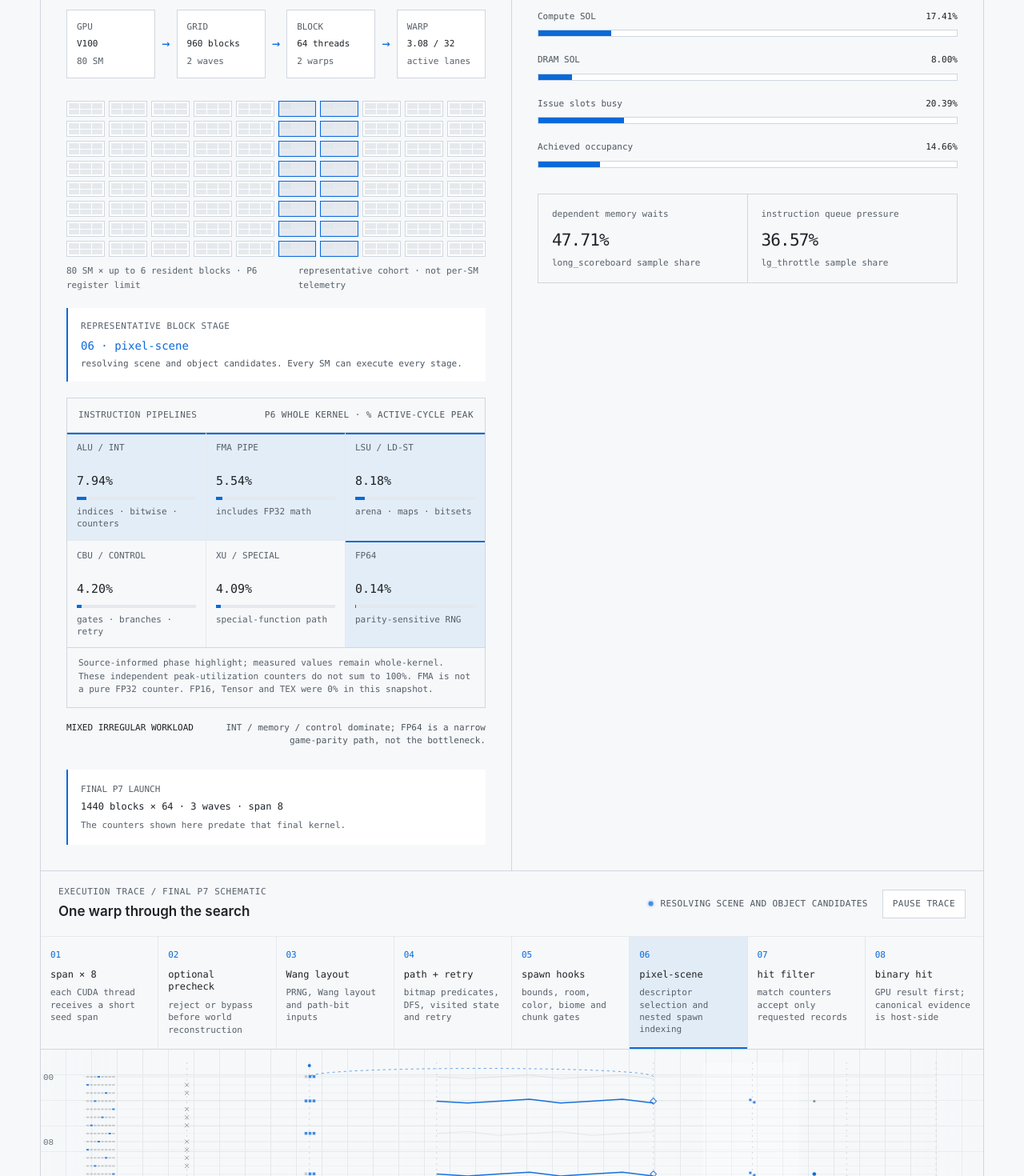
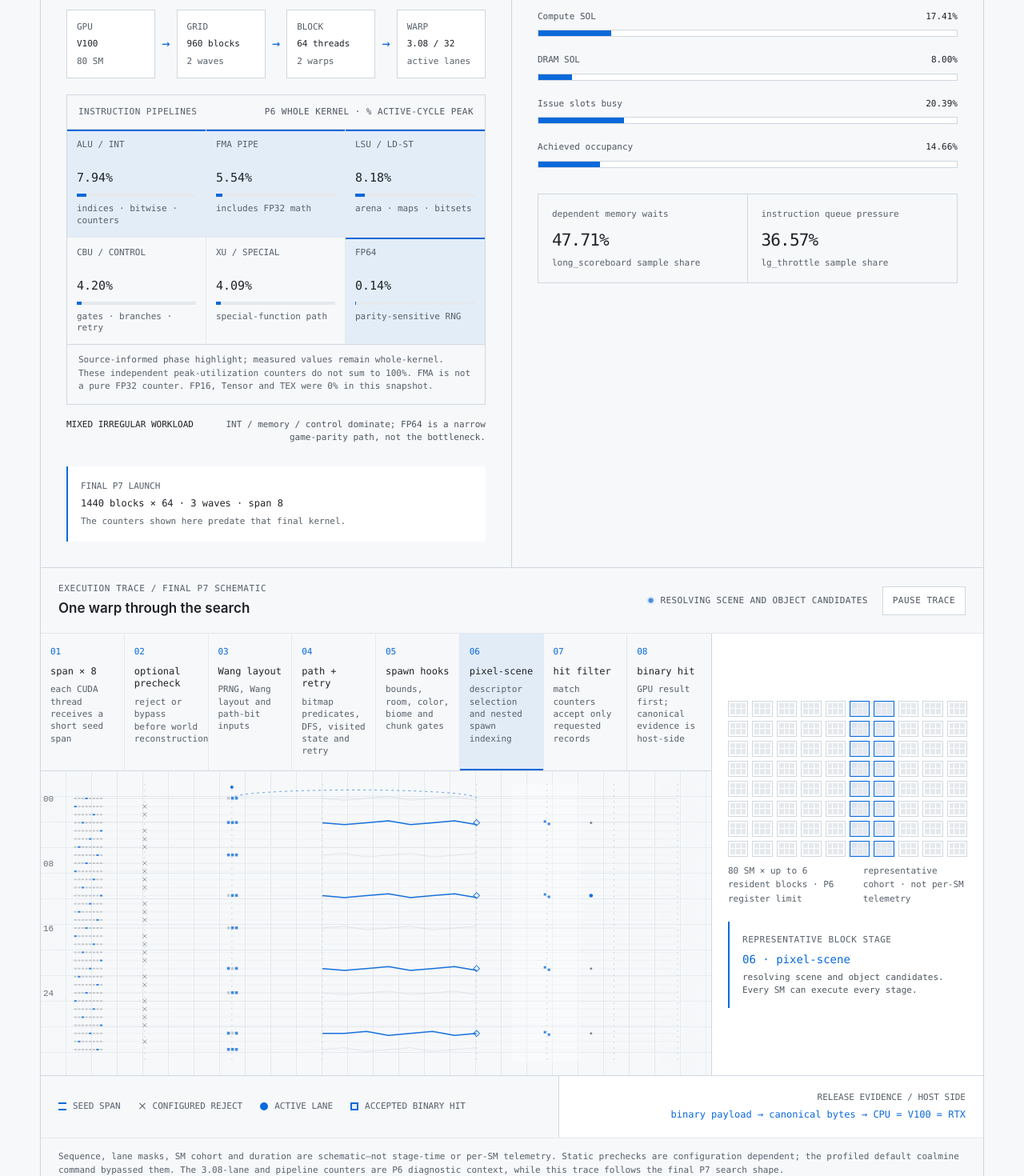
Before and after one commit to ezsx/ezsx-site, a Next.js app: page / in a window 1280 px wide. Shown: the part 3180-4650 px from the top of the page at 80% size. Built offline with nearby package versions, Linux system fonts and the light colour scheme.

Commit message:
Place SM residency beside CUDA trace

```diff
--- a/app/cuda-search-trace.tsx
+++ b/app/cuda-search-trace.tsx
@@ -415,12 +415,10 @@ function drawTrace(
 
 type CudaSearchTraceProps = {
   onPhaseChange: (phase: CudaTracePhaseId) => void;
-  onPlaybackChange: (playing: boolean) => void;
 };
 
 export default function CudaSearchTrace({
   onPhaseChange,
-  onPlaybackChange,
 }: CudaSearchTraceProps) {
   const [phaseIndex, setPhaseIndex] = useState(0);
   const [run, setRun] = useState(0);
@@ -433,10 +431,7 @@ export default function CudaSearchTrace({
   const hostRef = useRef<HTMLDivElement>(null);
   const progressRef = useRef(0);
   const phase = CUDA_TRACE_PHASES[phaseIndex];
-
-  useEffect(() => {
-    onPlaybackChange(inViewport && !reducedMotion && !paused && !complete);
-  }, [complete, inViewport, onPlaybackChange, paused, reducedMotion]);
+  const playing = inViewport && !reducedMotion && !paused && !complete;
 
   useEffect(() => {
     const canvas = canvasRef.current;
@@ -595,11 +590,7 @@ export default function CudaSearchTrace({
 
   return (
     <section
-      className={`cuda-trace ${
-        inViewport && !reducedMotion && !paused && !complete
-          ? "is-playing"
-          : "is-still"
-      }`}
+      className={`cuda-trace ${playing ? "is-playing" : "is-still"}`}
       aria-labelledby="cuda-trace-title"
     >
       <div className="trace-toolbar">
@@ -627,9 +618,14 @@ export default function CudaSearchTrace({
         </div>
       </div>
 
+      <div className="trace-workspace">
+        <div className="trace-main">
           <ol className="trace-axis" aria-label="CUDA search stages">
             {CUDA_TRACE_PHASES.map((item, index) => (
-          <li className={index === phaseIndex ? "is-active" : undefined} key={item.id}>
+              <li
+                className={index === phaseIndex ? "is-active" : undefined}
+                key={item.id}
+              >
                 <span>{item.number}</span>
                 <strong>{item.axis}</strong>
                 <small>{item.summary}</small>
@@ -643,6 +639,53 @@ export default function CudaSearchTrace({
               ref={canvasRef}
               role="img"
             />
+          </div>
+        </div>
+
+        <aside
+          aria-label="SM residency and representative stage"
+          className="trace-sm-panel"
+        >
+          <div
+            aria-hidden="true"
+            className={`sm-grid ${playing ? "is-playing" : ""}`}
+            data-phase={phase.id}
+          >
+            {Array.from({ length: 80 }, (_, index) => (
+              <span
+                className={
+                  (index + phaseIndex * 3) % 10 < 2
+                    ? "is-cohort"
+                    : undefined
+                }
+                key={index}
+              >
+                {Array.from({ length: 6 }, (_, slot) => (
+                  <i
+                    key={slot}
+                    style={{
+                      animationDelay: `${(index % 10) * 32 + slot * 75}ms`,
+                    }}
+                  />
+                ))}
+              </span>
+            ))}
+          </div>
+          <div className="sm-caption">
+            <span>80 SM × up to 6 resident blocks · P6 register limit</span>
+            <span>representative cohort · not per-SM telemetry</span>
+          </div>
+
+          <div className="sm-phase-readout">
+            <span>representative block stage</span>
+            <strong>
+              {phase.number} · {phase.axis}
+            </strong>
+            <small>
+              {phase.status}. Every SM can execute every stage.
+            </small>
+          </div>
+        </aside>
       </div>
 
       <div className="trace-bottom">
--- a/app/globals.css
+++ b/app/globals.css
@@ -1889,12 +1889,37 @@ footer {
 
 .trace-canvas-host {
   position: relative;
+  min-width: 0;
   width: 100%;
   background-image:
     linear-gradient(var(--line-soft) 1px, transparent 1px),
     linear-gradient(90deg, var(--line-soft) 1px, transparent 1px);
   background-position: -1px -1px;
   background-size: 32px 32px;
+}
+
+.trace-workspace {
+  display: grid;
+  grid-template-columns: minmax(0, 1fr) minmax(300px, 340px);
+}
+
+.trace-main {
+  min-width: 0;
+}
+
+.trace-sm-panel {
+  display: flex;
+  min-width: 0;
+  align-items: stretch;
+  flex-direction: column;
+  justify-content: center;
+  padding: 22px 20px;
+  border-left: 1px solid var(--line);
+  background: var(--surface);
+}
+
+.trace-sm-panel .sm-grid {
+  margin-top: 0;
 }
 
 .trace-canvas-host::after {
@@ -2328,6 +2353,21 @@ footer {
   .contact-section {
     padding: 88px 0 96px;
   }
+
+  .trace-workspace {
+    grid-template-columns: 1fr;
+  }
+
+  .trace-sm-panel {
+    grid-row: 1;
+    padding: 24px 20px;
+    border-bottom: 1px solid var(--line);
+    border-left: 0;
+  }
+
+  .trace-main {
+    grid-row: 2;
+  }
 }
 
 @media (max-width: 600px) {
--- a/app/seedforge-kernel.tsx
+++ b/app/seedforge-kernel.tsx
@@ -381,7 +381,6 @@ export default function SeedforgeKernel() {
   const [motion, setMotion] = useState<"unknown" | "full" | "reduce">("unknown");
   const [cudaPhase, setCudaPhase] =
     useState<CudaTracePhaseId>("dispatch");
-  const [cudaTracePlaying, setCudaTracePlaying] = useState(false);
   const storyRef = useRef<HTMLElement>(null);
   const hasAutoPlayed = useRef(false);
   const stage = storyStages[activeStage];
@@ -616,46 +615,6 @@ export default function SeedforgeKernel() {
                 </div>
               </div>
 
-              <div
-                aria-hidden="true"
-                className={`sm-grid ${cudaTracePlaying ? "is-playing" : ""}`}
-                data-phase={cudaPhase}
-              >
-                {Array.from({ length: 80 }, (_, index) => (
-                  <span
-                    className={
-                      (index + cudaPhaseIndex * 3) % 10 < 2
-                        ? "is-cohort"
-                        : undefined
-                    }
-                    key={index}
-                  >
-                    {Array.from({ length: 6 }, (_, slot) => (
-                      <i
-                        key={slot}
-                        style={{
-                          animationDelay: `${(index % 10) * 32 + slot * 75}ms`,
-                        }}
-                      />
-                    ))}
-                  </span>
-                ))}
-              </div>
-              <div className="sm-caption">
-                <span>80 SM × up to 6 resident blocks · P6 register limit</span>
-                <span>representative cohort · not per-SM telemetry</span>
-              </div>
-
-              <div className="sm-phase-readout">
-                <span>representative block stage</span>
-                <strong>
-                  {cudaPhaseDetail.number} · {cudaPhaseDetail.axis}
-                </strong>
-                <small>
-                  {cudaPhaseDetail.status}. Every SM can execute every stage.
-                </small>
-              </div>
-
               <section
                 className="sm-pipelines"
                 aria-labelledby="sm-pipelines-title"
@@ -741,10 +700,7 @@ export default function SeedforgeKernel() {
             </div>
           </div>
 
-          <CudaSearchTrace
-            onPhaseChange={setCudaPhase}
-            onPlaybackChange={setCudaTracePlaying}
-          />
+          <CudaSearchTrace onPhaseChange={setCudaPhase} />
 
           <div className="profile-conclusion">
             <div>
```
Also changed, not shown: 1 other file (tests, documents, lock files or other folders). Lines whose indentation alone changed are shown as unchanged.
